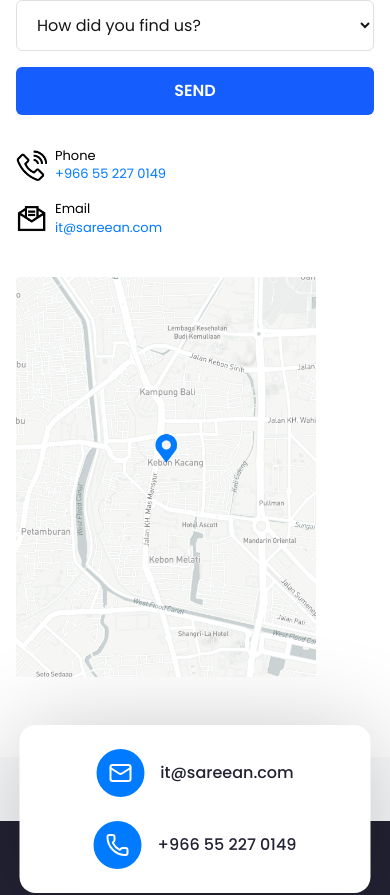
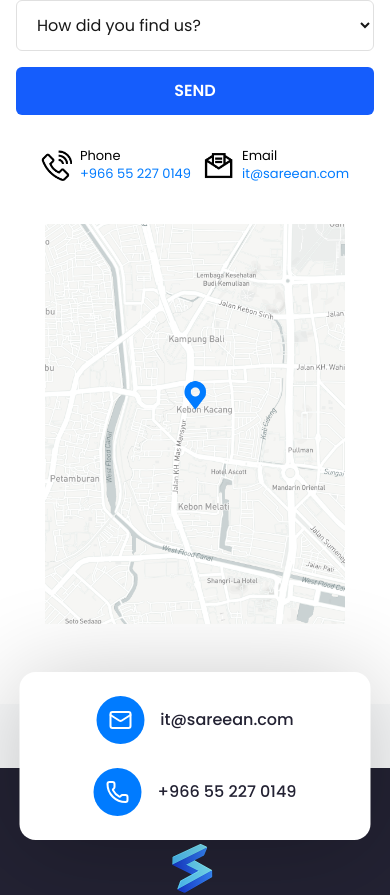
Before and after one commit to has673/sareen, a Next.js app: page /Contact in a window 390 px wide. Shown: the part 1657-2552 px from the top of the page. Built offline with nearby package versions, Linux system fonts and the light colour scheme.

Commit message:
contact fixes

```diff
--- a/src/app/Contact/page.js
+++ b/src/app/Contact/page.js
@@ -22,7 +22,7 @@ const Contact = () => {
           </h2>
           <p className="text-black mb-6 text-sm">{t.contact.description}</p>
 
-          <form className="space-y-4">
+          <form className={`space-y-4 `} dir={`${isArabic && "rtl"}`}>
             <input
               type="text"
               placeholder={t.contact.placeholders.name}
@@ -64,7 +64,7 @@ const Contact = () => {
           </form>
 
           {/* Contact Info */}
-          <div className="mt-8 flex flex-col sm:flex-row sm:flex-wrap md:justify-between gap-4 text-sm text-gray-700">
+          <div className="mt-8 flex  flex-row flex-wrap md:justify-between justify-center gap-4 text-sm text-gray-700 gap-x-3">
             <div className="flex items-center gap-2">
               <Image src="/phone.png" alt="phone" width={31} height={31} />
               <div className="flex flex-col text-[13px]">
@@ -83,8 +83,8 @@ const Contact = () => {
           </div>
         </div>
 
-        {/* Right: Map */}
-        <div className="w-1/3 flex-end relative">
+        <div className="w-full md:w-1/3 relative flex justify-center md:block">
+          {/* Image Container */}
           <div className="relative md:h-[550px] md:w-[430px] h-[400px] w-[300px] md:top-[13%] md:left-1/3 mx-auto">
             <Image
               src="/map.png"
@@ -94,6 +94,7 @@ const Contact = () => {
             />
           </div>
 
+          {/* Background Circle */}
           <div className="absolute top-5 md:left-77 w-full h-full bg-[#007BFF] z-0 hidden md:block"></div>
         </div>
       </div>
```
